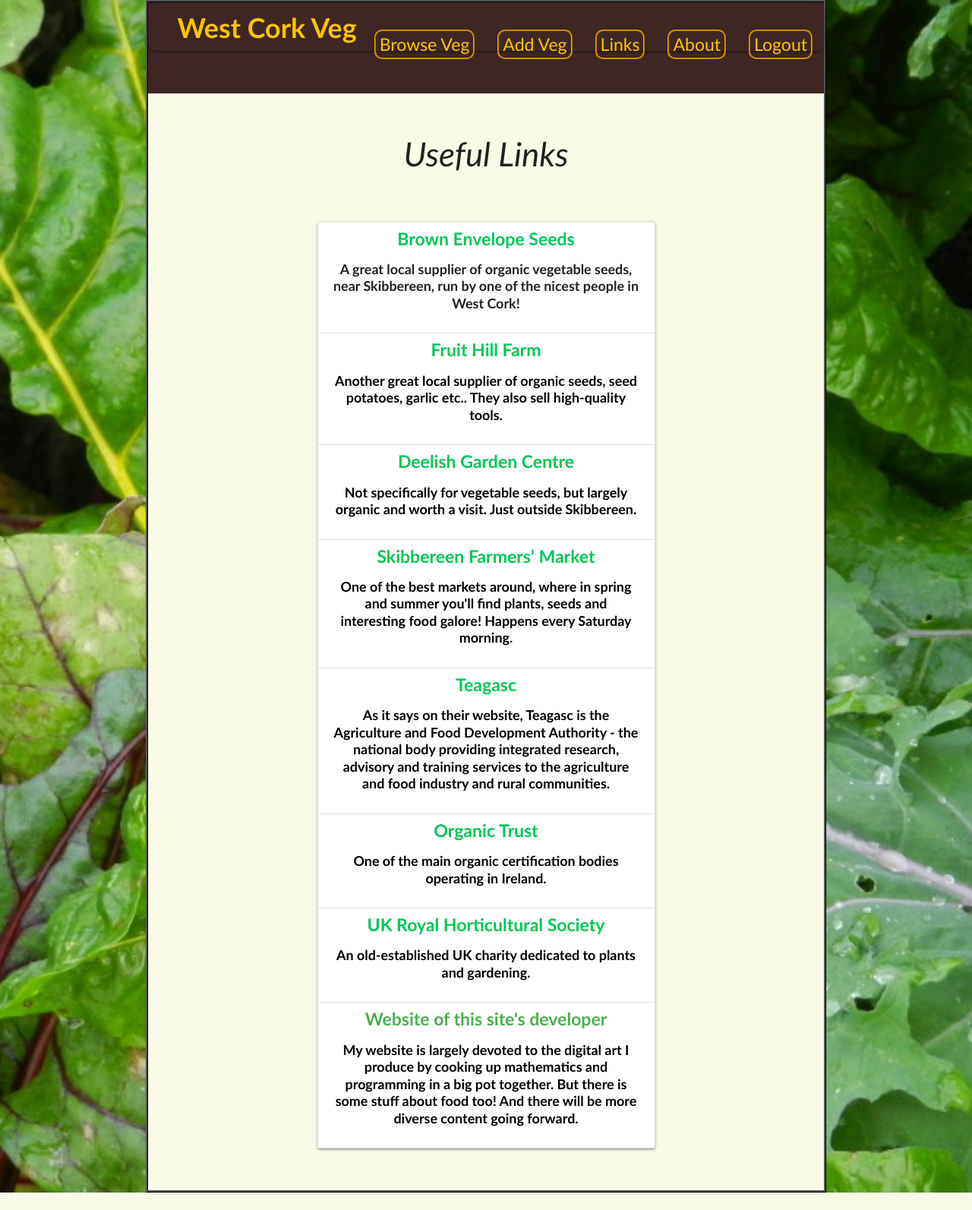
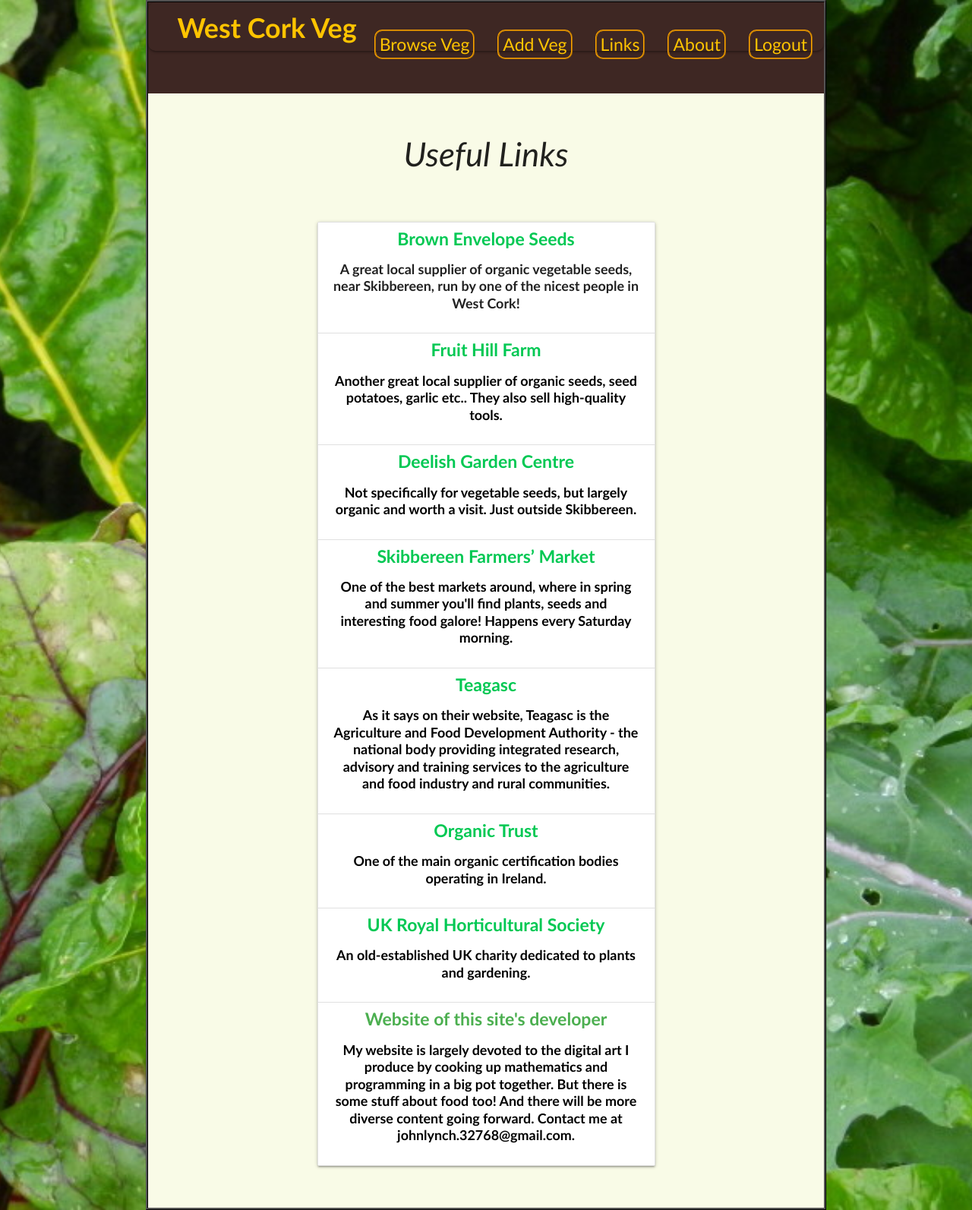
Before and after one commit to teraspora/wc-veg, a Flask app: page /links in a window 1280 px wide. Shown: the whole page at 76% size. Before the commit the page ends 1570 px from the top, so only its background shows below. Run offline with Flask 2, Linux system fonts and the light colour scheme; some libraries are stand-ins or nearby versions.

Commit message:
Added my email address in links page.

```diff
--- a/templates/links.html
+++ b/templates/links.html
@@ -63,7 +63,7 @@
           <div class="collection-item" >
             <a target = "_blank"" class = "green-text text-accent-"" href="http://www.teraspora.net/">Website of this site's developer</a>
             <p class = "black-text">
-              My website is largely devoted to the digital art I produce by cooking up mathematics and programming in a big pot together.   But there is some stuff about food too!   And there will be more diverse content going forward.
+              My website is largely devoted to the digital art I produce by cooking up mathematics and programming in a big pot together.   But there is some stuff about food too!   And there will be more diverse content going forward.   Contact me at johnlynch.32768@gmail.com.
             </p>
           </div>
         </div>
```
